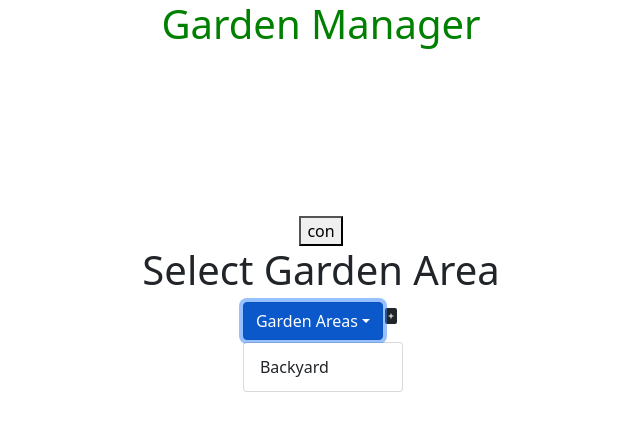
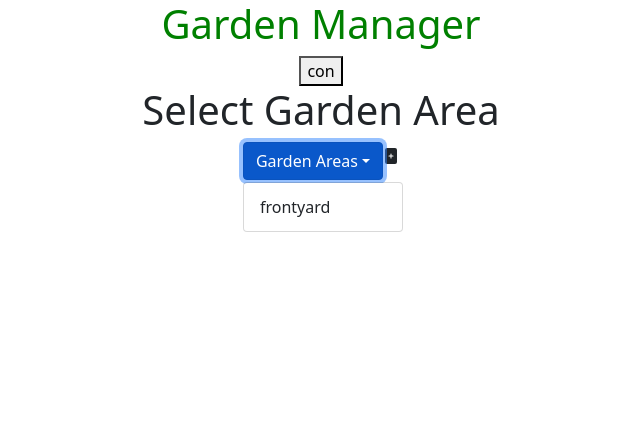
Before and after one commit to Uken81/Garden-Manager, a React (Create React App) app: page / in a window 1280 px wide. Both pictures are taken after a click on the button "Garden Areas". Shown: the top 430 px of the page, without its empty margins (319-959 px from the left). Built offline with nearby package versions, Linux system fonts and the light colour scheme.

Commit message:
Convert areas state back to an object

```diff
--- a/src/App.scss
+++ b/src/App.scss
@@ -8,11 +8,12 @@
   }
 
   .main-container {
-    display: flex;
-    flex-direction: column;
-    justify-content: center;
-    align-items: center;
-    height: 80vh;
+    // display: flex;
+    // flex-direction: column;
+    // justify-content: center;
+    // align-items: center;
+    // height: 80vh;
+    // width: 100vw;
 
     .garden {
       display: flex;
--- a/src/App.tsx
+++ b/src/App.tsx
@@ -15,13 +15,13 @@ function App() {
       <div className="main-container">
         {!areaIsSelected && (
           <Garden
-            setAreaIsSelected={setAreaIsSelected}
             selectedAreaText={selectedAreaText}
             setSelectedAreaText={setSelectedAreaText}
+            setAreaIsSelected={setAreaIsSelected}
           />
         )}
         {areaIsSelected && (
-          <Areas areaIsSelected={areaIsSelected} setAreaIsSelected={setAreaIsSelected} />
+          <Areas setAreaIsSelected={setAreaIsSelected} selectedAreaText={selectedAreaText} />
         )}
       </div>
     </div>
--- a/src/components/areas/areas.scss
+++ b/src/components/areas/areas.scss
@@ -3,4 +3,22 @@
   flex-direction: column;
   justify-content: flex-start;
   align-items: flex-start;
+  width: 20%;
+  margin-left: 2%;
+  border-right: solid 2px black;
+
+  .card-containers {
+    display: flex;
+    flex-direction: column;
+    justify-content: flex-start;
+    align-items: flex-start;
+  }
+
+  .form-container {
+    display: flex;
+    flex-direction: column;
+    justify-self: flex-end;
+    // align-self: flex-end;
+    margin-top: 30%;
+  }
 }
--- a/src/components/areas/areas.tsx
+++ b/src/components/areas/areas.tsx
@@ -1,32 +1,28 @@
 import React, { useState } from 'react';
 import { Button, Form } from 'react-bootstrap';
-import { useDispatch, useSelector } from 'react-redux';
+import { useDispatch } from 'react-redux';
 import { AreasProps } from '../../features/areasSlice';
 // import uniqid from 'uniqid';
-// import { RootState } from '../../redux/store';
 import { bedAdded } from '../../features/gardenSlice';
-import { RootState } from '../../redux/store';
-// import { RootState } from '../../redux/store';
 import './areas.scss';
 
-const Areas: React.FC<AreasProps> = ({ areaIsSelected, setAreaIsSelected }) => {
+const Areas: React.FC<AreasProps> = ({ setAreaIsSelected, selectedAreaText }) => {
   const dispatch = useDispatch();
 
-  // const areaTitle = selectedAreaText.selectedAreaText;
-
   // const usersAreasList = useSelector((state: RootState) => state.garden.areas);
-  // const beds = selectedArea.beds;
-  // console.log(selectedArea, beds);
 
   const [showForm, setShowForm] = useState(false);
   const [newBedText, setNewBedText] = useState('');
 
-  const selectedArea = useSelector((state: RootState) => state.selectedArea);
+  // const selectedArea: Area = useSelector(
+  //   (state: RootState) => state.selectedArea.selectedAreaObject
+  // );
 
-  const con2 = () => {
-    console.log('area Is Selected: ', areaIsSelected);
-    console.log('Selected Area: ', selectedArea);
-  };
+  // const beds = selectedArea.beds;
+  // const con2 = () => {
+  //   console.log('selecetedArea: ', selectedArea);
+  //   console.log('beds: ', beds);
+  // };
 
   const handleClick = (e: React.MouseEvent<HTMLElement>) => {
     e.preventDefault();
@@ -40,6 +36,7 @@ const Areas: React.FC<AreasProps> = ({ areaIsSelected, setAreaIsSelected }) => {
     dispatch(bedAdded(newBedText));
     setShowForm(false);
     setNewBedText('');
+    console.log('test submit');
   };
 
   const back = () => {
@@ -48,9 +45,25 @@ const Areas: React.FC<AreasProps> = ({ areaIsSelected, setAreaIsSelected }) => {
 
   return (
     <div className="areas">
+      <h2 onClick={back}>BACK</h2>
+      <h1>{selectedAreaText}</h1>
+      <div className="card-container">
+        {/* {beds.map((bed: { name: string; produce: string[] }) => (
+          <Card style={{ width: '18rem', minHeight: '12rem' }} key={uniqid()}>
+            <Card.Img variant="top" src="holder.js/100px180" />
+            <Card.Body>
+              <Card.Title>{bed.name}</Card.Title>
+              <ListGroup variant="flush">
+                {bed.produce.map((bed) => (
+                  <ListGroup.Item key={uniqid()}>{bed}</ListGroup.Item>
+                ))}
+              </ListGroup>
+              <Button variant="primary">Manage Bed</Button>
+            </Card.Body>
+          </Card>
+        ))} */}
+      </div>
       <div className="form-container">
-        <h2 onClick={back}>BACK</h2>
-        <button onClick={con2}>con2</button>
         {/* <h1 className="area-title">{areaTitle}</h1> */}
         <Button variant="primary" onClick={handleClick}>
           Add New Section for
@@ -68,22 +81,6 @@ const Areas: React.FC<AreasProps> = ({ areaIsSelected, setAreaIsSelected }) => {
           </Form>
         )}
       </div>
-      <div className="card-container">
-        {/* {beds.map((bed: { name: string; produce: string[] }) => (
-          <Card style={{ width: '18rem', minHeight: '12rem' }} key={uniqid()}>
-            <Card.Img variant="top" src="holder.js/100px180" />
-            <Card.Body>
-              <Card.Title>{bed.name}</Card.Title>
-              <ListGroup variant="flush">
-                {bed.produce.map((bed) => (
-                  <ListGroup.Item key={uniqid()}>{bed}</ListGroup.Item>
-                ))}
-              </ListGroup>
-              <Button variant="primary">Manage Bed</Button>
-            </Card.Body>
-          </Card>
-        ))} */}
-      </div>
     </div>
   );
 };
--- a/src/components/garden/garden.tsx
+++ b/src/components/garden/garden.tsx
@@ -1,4 +1,4 @@
-import React, { useEffect, useState } from 'react';
+import React, { useState } from 'react';
 import { Button, Dropdown, DropdownButton, Form } from 'react-bootstrap';
 import { useDispatch, useSelector } from 'react-redux';
 import uniqid from 'uniqid';
@@ -8,21 +8,18 @@ import { RootState } from '../../redux/store';
 import { AnyObject } from 'immer/dist/internal';
 
 import './garden.styles.scss';
-import { areaSelected } from '../../features/areasSlice';
 
 const Garden: React.FC<GardenProps> = ({
-  setAreaIsSelected,
   selectedAreaText,
-  setSelectedAreaText
+  setSelectedAreaText,
+  setAreaIsSelected
 }) => {
   const dispatch = useDispatch();
 
   const [showForm, setShowForm] = useState(false);
   const [newAreaText, setNewAreaText] = useState('');
-  // const [selectedArea, setSelectedArea] = useState(null);
 
   const usersAreasList = useSelector((state: RootState) => state.garden.areas);
-  const selectedArea = useSelector((state: RootState) => state.selectedArea);
 
   const handleChange = (e: React.ChangeEvent<HTMLInputElement>) => setNewAreaText(e.target.value);
 
@@ -32,37 +29,40 @@ const Garden: React.FC<GardenProps> = ({
     setNewAreaText('');
   };
 
+  const handleClick = (e: React.MouseEvent<HTMLElement>) => {
+    e.preventDefault();
+  };
+
   const handleSelect = (e: React.SetStateAction<string | any>) => {
     setSelectedAreaText(e);
     console.log('setselected');
-    // setAreaIsSelected(true);
+    setAreaIsSelected(true);
   };
 
-  const dropDown = usersAreasList.map((area: any) => (
-    //Find a more unique replacement for the eventKey value
-    <Dropdown.Item key={uniqid()} eventKey={area.name}>
-      {area.name}
+  const dropDown = Object.keys(usersAreasList).map((areaName) => (
+    <Dropdown.Item href={areaName} key={uniqid()} eventKey={areaName} onClick={handleClick}>
+      {areaName}
     </Dropdown.Item>
   ));
 
-  function findSelectedArea(areas: AnyObject) {
-    return areas.name === selectedAreaText;
-  }
+  // function findSelectedArea(areas: AnyObject) {
+  //   return areas.name === selectedAreaText;
+  // }
 
-  useEffect(() => {
-    if (selectedAreaText !== '') {
-      findSelectedArea(usersAreasList);
-      const selectedArea = usersAreasList.find((areas: any) => findSelectedArea(areas));
-      dispatch(areaSelected(selectedArea));
-      setAreaIsSelected(true);
-    }
-  }, [selectedAreaText]);
+  // useEffect(() => {
+  //   if (selectedAreaText !== '') {
+  //     findSelectedArea(usersAreasList);
+  //     const selectedArea = usersAreasList.find((areas: any) => findSelectedArea(areas));
+  //     console.log('testy: ', selectedArea);
+  //     dispatch(areaSelected(selectedArea));
+  //     setAreaIsSelected(true);
+  //   }
+  // }, [selectedAreaText]);
 
   function con() {
     console.log('Area LIst: ', usersAreasList);
     usersAreasList.map((area: AnyObject) => console.log(area.name));
     console.log('selectedAreaText: ', selectedAreaText);
-    console.log('selected area actual: ', selectedArea);
   }
 
   return (
--- a/src/features/areasSlice.ts
+++ b/src/features/areasSlice.ts
@@ -1,24 +1,21 @@
 import { Dispatch, SetStateAction } from 'react';
 import { createSlice, Slice, PayloadAction } from '@reduxjs/toolkit';
+import { Area } from './gardenSlice';
 
 export interface AreasProps {
-  areaIsSelected: boolean;
   setAreaIsSelected: Dispatch<SetStateAction<boolean>>;
+  selectedAreaText: string;
 }
 
-interface areaState {
-  selectedArea: Object;
-}
-const initialState: areaState = {
-  selectedArea: {}
-};
+export interface AreaState {}
+const initialState = {};
 
 const areasSlice: Slice = createSlice({
   name: 'areas',
   initialState,
   reducers: {
-    areaSelected: (state, action: PayloadAction<areaState>) => {
-      state.selectedArea.value = action.payload;
+    areaSelected: (state, action: PayloadAction<Area>) => {
+      state.selectedAreaObject = action.payload;
     }
   }
 });
--- a/src/features/gardenSlice.ts
+++ b/src/features/gardenSlice.ts
@@ -2,13 +2,18 @@ import { Dispatch, SetStateAction } from 'react';
 import { createSlice, PayloadAction, Slice } from '@reduxjs/toolkit';
 
 export interface GardenProps {
-  setAreaIsSelected: Dispatch<SetStateAction<boolean>>;
   selectedAreaText: string;
   setSelectedAreaText: Dispatch<SetStateAction<string>>;
+  setAreaIsSelected: Dispatch<SetStateAction<boolean>>;
 }
 
 interface GardenState {
-  areas: Area[];
+  areas: {
+    frontyard: {
+      name: string;
+      beds: Beds[];
+    };
+  };
 }
 
 export interface Area {
@@ -23,7 +28,12 @@ interface Beds {
 }
 
 const initialState: GardenState = {
-  areas: [{ name: 'Backyard', beds: [{ name: 'a', color: '', produce: ['carorts', 'onions'] }] }]
+  areas: {
+    frontyard: {
+      name: 'Frontyard',
+      beds: [{ color: '', name: 'a', produce: ['carrots', 'lettuce'] }]
+    }
+  }
 };
 
 const gardenSlice: Slice = createSlice({
@@ -31,10 +41,10 @@ const gardenSlice: Slice = createSlice({
   initialState,
   reducers: {
     areaAdded: (state, action: PayloadAction<string>) => {
-      state.areas.push({
+      state.areas[action.payload] = {
         name: action.payload,
-        beds: { color: {}, name: action.payload, produce: [] }
-      });
+        beds: [{ color: {}, name: action.payload, produce: [] }]
+      };
     },
     bedAdded: (state, action: PayloadAction<string>) => {
       state.areas.frontyard.beds.push({
@@ -46,5 +56,5 @@ const gardenSlice: Slice = createSlice({
   }
 });
 
-export const { areaAdded, bedAdded } = gardenSlice.actions;
+export const { areaAdded, bedAdded, areaSelected, logger } = gardenSlice.actions;
 export default gardenSlice.reducer;
--- /dev/null
+++ b/src/redux/hooks.ts
@@ -0,0 +1,6 @@
+import { TypedUseSelectorHook, useDispatch, useSelector } from 'react-redux';
+import type { RootState, AppDispatch } from './store';
+
+// Use throughout your app instead of plain `useDispatch` and `useSelector`
+export const useAppDispatch = () => useDispatch<AppDispatch>();
+export const useAppSelector: TypedUseSelectorHook<RootState> = useSelector;
--- a/src/redux/store.ts
+++ b/src/redux/store.ts
@@ -1,11 +1,9 @@
 import gardenReducer from '../features/gardenSlice';
-import areasReducer from '../features/areasSlice';
 import { configureStore } from '@reduxjs/toolkit';
 
 const store = configureStore({
   reducer: {
-    garden: gardenReducer,
-    selectedArea: areasReducer
+    garden: gardenReducer
   }
 });
 
```
